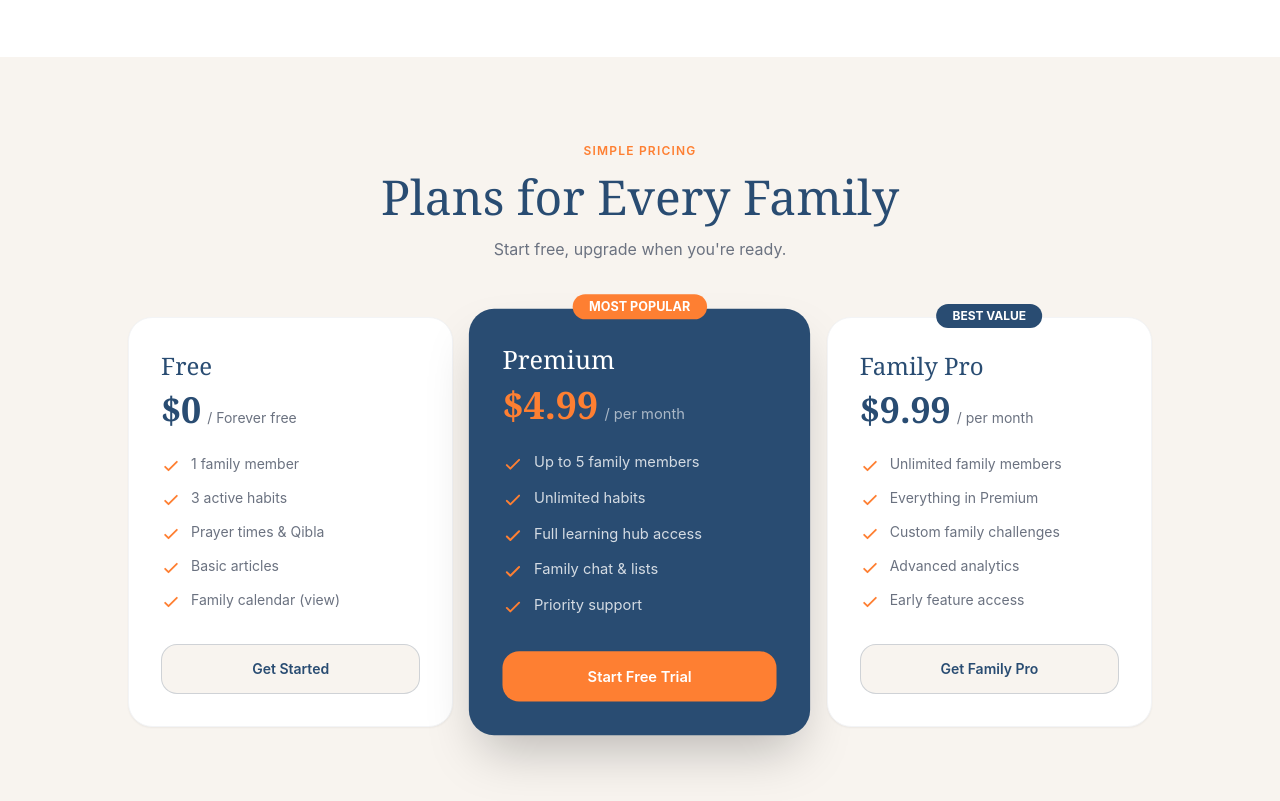
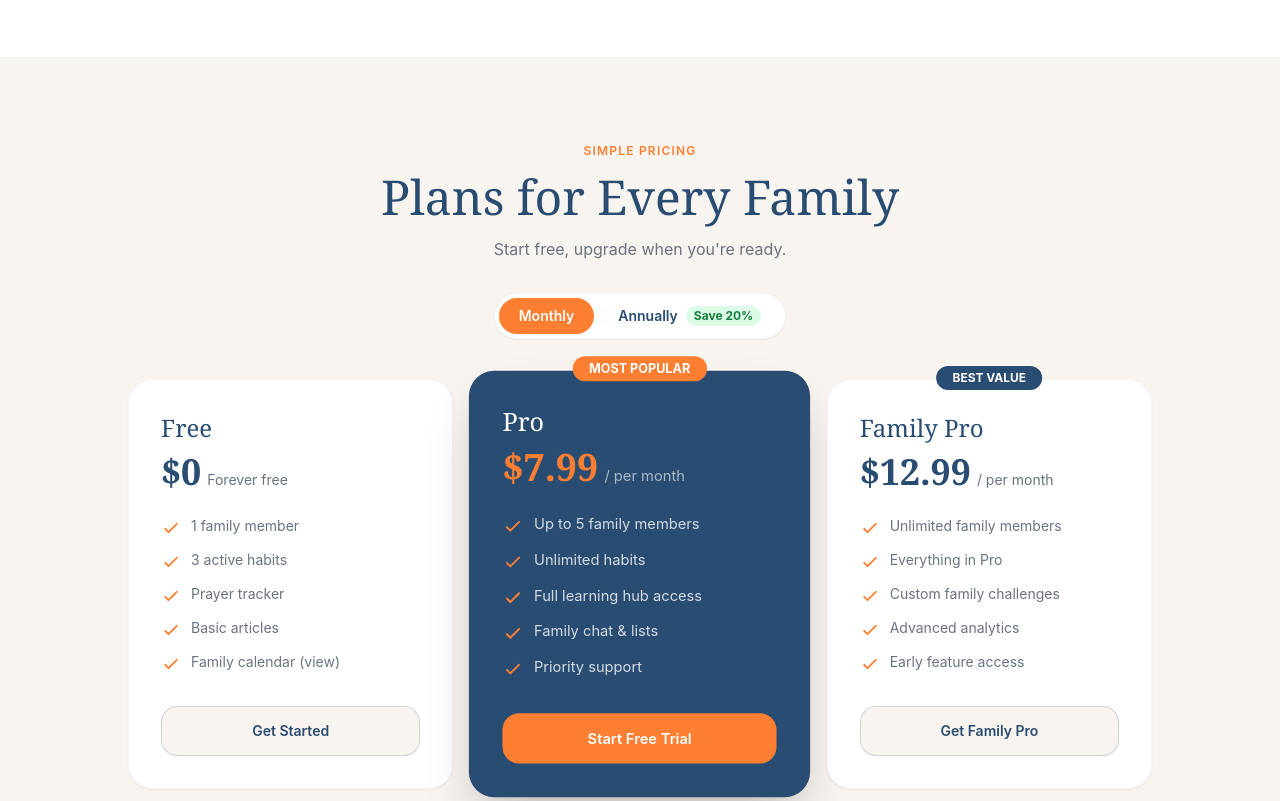
Before and after one commit to FoxWrites-sa/hubbs-web, a Next.js app: page / in a window 1280 px wide. Shown: the part 1440-2241 px from the top of the page. Built offline with nearby package versions, Linux system fonts and the light colour scheme; a web font is replaced by a local one.

Commit message:
Redesign homepage with brand guidelines

```diff
--- a/app/globals.css
+++ b/app/globals.css
@@ -33,3 +33,12 @@ body {
   font-family: 'Avec', 'Inter', system-ui, sans-serif;
   -webkit-font-smoothing: antialiased;
 }
+
+@keyframes priceIn {
+  from { opacity: 0; transform: translateY(6px); }
+  to   { opacity: 1; transform: translateY(0); }
+}
+
+.price-animate {
+  animation: priceIn 0.18s ease-out both;
+}
--- a/app/page.tsx
+++ b/app/page.tsx
@@ -99,8 +99,8 @@ const features = [
         <path d="M14 3v22M3 9l11 6 11-6" stroke="#FE7F32" strokeWidth="2" strokeLinejoin="round" />
       </svg>
     ),
-    title: 'Prayer Times',
-    desc: 'Accurate prayer times and Qibla direction wherever you are, with beautiful azan notifications.',
+    title: 'Prayer Tracker',
+    desc: 'Track all 5 daily prayers — Fajr, Dhuhr, Asr, Maghrib, and Isha. Build streaks and stay spiritually consistent every day.',
   },
   {
     icon: (
@@ -147,13 +147,15 @@ const features = [
 const tiers = [
   {
     name: 'Free',
-    price: '$0',
+    monthlyPrice: '$0',
+    annualPrice: '$0',
     period: 'Forever free',
-    badge: null,
+    annualNote: null as string | null,
+    badge: null as string | null,
     features: [
       '1 family member',
       '3 active habits',
-      'Prayer times & Qibla',
+      'Prayer tracker',
       'Basic articles',
       'Family calendar (view)',
     ],
@@ -161,9 +163,11 @@ const tiers = [
     highlight: false,
   },
   {
-    name: 'Premium',
-    price: '$4.99',
+    name: 'Pro',
+    monthlyPrice: '$7.99',
+    annualPrice: '$5.99',
     period: 'per month',
+    annualNote: 'billed as $71.88/year',
     badge: 'MOST POPULAR',
     features: [
       'Up to 5 family members',
@@ -177,12 +181,14 @@ const tiers = [
   },
   {
     name: 'Family Pro',
-    price: '$9.99',
+    monthlyPrice: '$12.99',
+    annualPrice: '$9.99',
     period: 'per month',
+    annualNote: 'billed as $119.88/year',
     badge: 'BEST VALUE',
     features: [
       'Unlimited family members',
-      'Everything in Premium',
+      'Everything in Pro',
       'Custom family challenges',
       'Advanced analytics',
       'Early feature access',
@@ -197,6 +203,7 @@ export default function HomePage() {
   const [menuOpen, setMenuOpen] = useState(false);
   const [email, setEmail] = useState('');
   const [submitted, setSubmitted] = useState(false);
+  const [annual, setAnnual] = useState(false);
 
   useEffect(() => {
     const onScroll = () => setScrolled(window.scrollY > 20);
@@ -348,10 +355,35 @@ export default function HomePage() {
       {/* ── Pricing ── */}
       <section id="pricing" className="py-20 px-6">
         <div className="max-w-5xl mx-auto">
-          <div className="text-center mb-14">
+          <div className="text-center mb-10">
             <span className="text-hubbs-orange font-semibold text-xs tracking-widest uppercase">Simple Pricing</span>
             <h2 className="font-display text-4xl md:text-5xl text-hubbs-blue mt-3 mb-4">Plans for Every Family</h2>
-            <p className="text-hubbs-subtle">Start free, upgrade when you&apos;re ready.</p>
+            <p className="text-hubbs-subtle mb-8">Start free, upgrade when you&apos;re ready.</p>
+
+            {/* Billing toggle */}
+            <div className="inline-flex items-center bg-white border border-gray-100 shadow-sm rounded-full p-1 gap-1">
+              <button
+                onClick={() => setAnnual(false)}
+                className={`px-5 py-2 rounded-full text-sm font-semibold transition-all duration-200 ${
+                  !annual ? 'bg-hubbs-orange text-white shadow-sm' : 'text-hubbs-blue hover:text-hubbs-orange'
+                }`}
+              >
+                Monthly
+              </button>
+              <button
+                onClick={() => setAnnual(true)}
+                className={`flex items-center gap-2 px-5 py-2 rounded-full text-sm font-semibold transition-all duration-200 ${
+                  annual ? 'bg-hubbs-orange text-white shadow-sm' : 'text-hubbs-blue hover:text-hubbs-orange'
+                }`}
+              >
+                Annually
+                <span className={`text-xs font-bold px-2 py-0.5 rounded-full transition-colors ${
+                  annual ? 'bg-white/25 text-white' : 'bg-green-100 text-green-700'
+                }`}>
+                  Save 20%
+                </span>
+              </button>
+            </div>
           </div>
 
           <div className="grid grid-cols-1 md:grid-cols-3 gap-6 items-center">
@@ -379,13 +411,21 @@ export default function HomePage() {
                     {tier.name}
                   </h3>
                   <div className="flex items-baseline gap-1.5">
-                    <span className={`font-display text-4xl font-bold ${tier.highlight ? 'text-hubbs-orange' : 'text-hubbs-blue'}`}>
-                      {tier.price}
+                    <span
+                      key={`${tier.name}-${annual ? 'annual' : 'monthly'}`}
+                      className={`price-animate font-display text-4xl font-bold ${tier.highlight ? 'text-hubbs-orange' : 'text-hubbs-blue'}`}
+                    >
+                      {annual ? tier.annualPrice : tier.monthlyPrice}
                     </span>
                     <span className={`text-sm ${tier.highlight ? 'text-white/60' : 'text-hubbs-subtle'}`}>
-                      / {tier.period}
+                      {tier.period !== 'Forever free' ? '/ ' : ''}{tier.period}
                     </span>
                   </div>
+                  {annual && tier.annualNote && (
+                    <p className={`text-xs mt-1 ${tier.highlight ? 'text-white/50' : 'text-hubbs-subtle'}`}>
+                      {tier.annualNote}
+                    </p>
+                  )}
                 </div>
 
                 <ul className="flex-1 space-y-3 mb-8">
```
